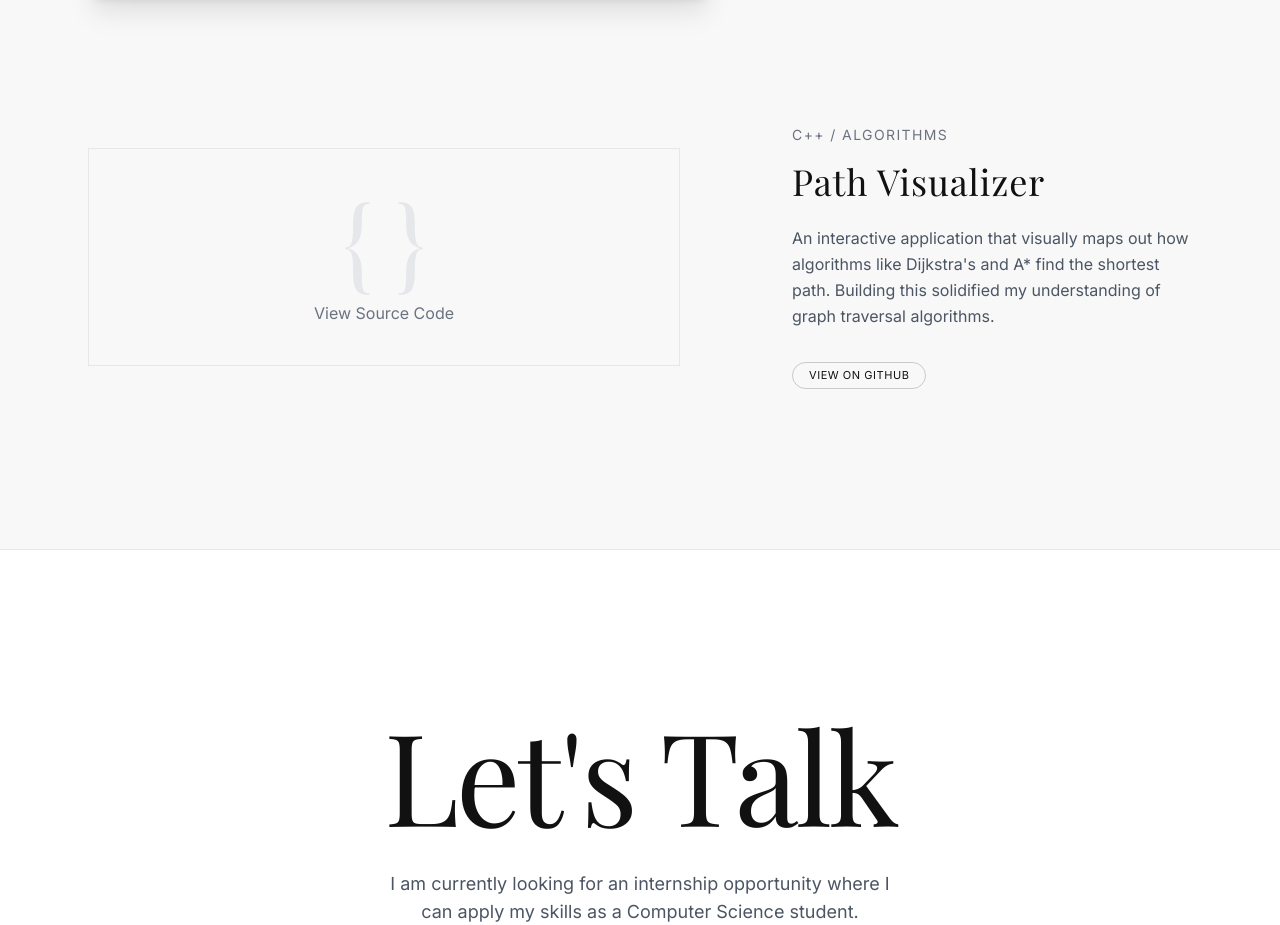
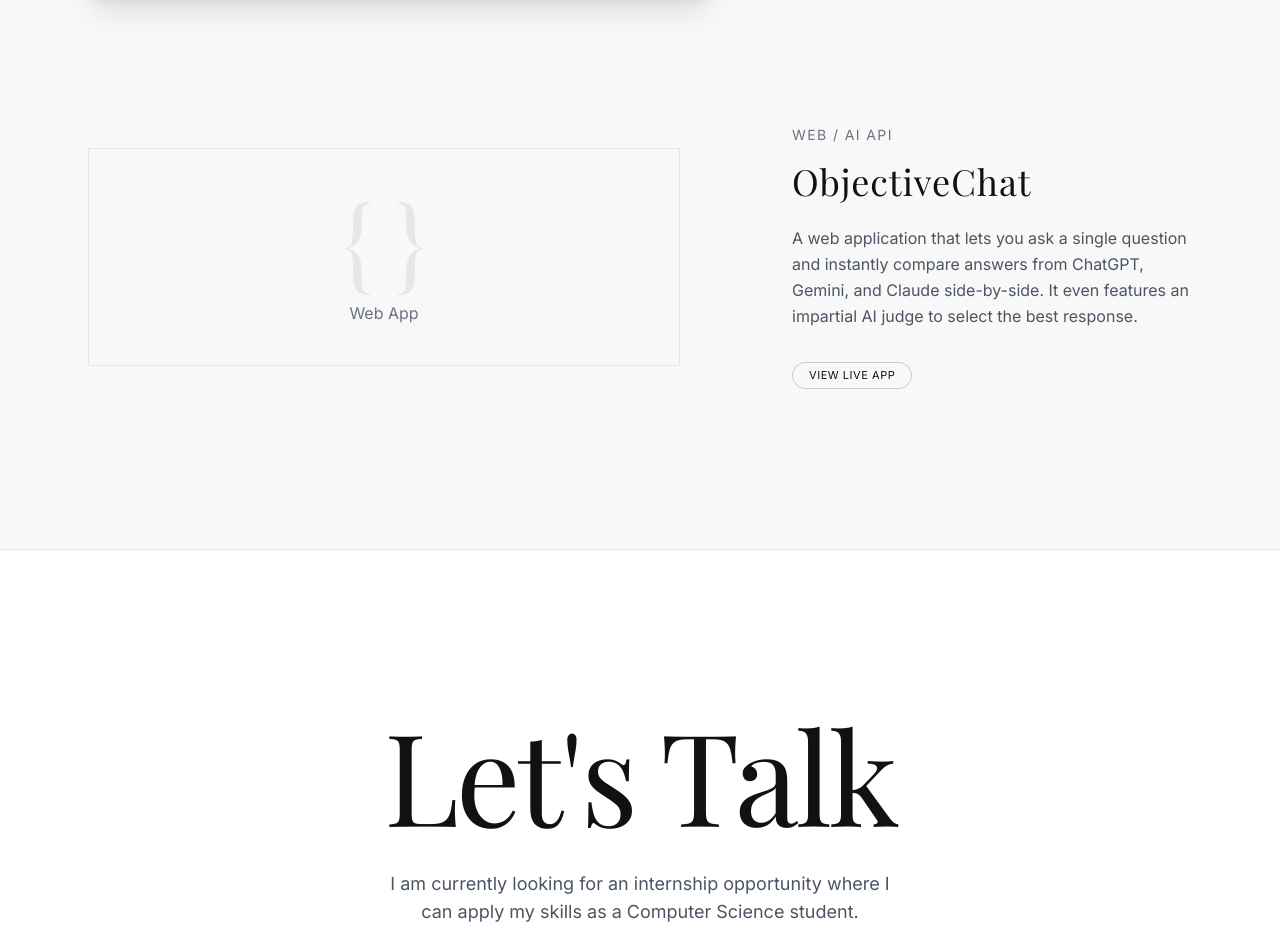
Before and after one commit to Diandra04/diandrainturire.github.io, a plain HTML site: page public/index.html in a window 1280 px wide. Shown: the part 2986-3911 px from the top of the page. Drawn offline with nearby package versions, Linux system fonts and the light colour scheme; a web font is replaced by a local one.

Commit message:
Add ObjectiveChat to projects

```diff
--- a/public/index.html
+++ b/public/index.html
@@ -234,21 +234,21 @@
                 </div>
             </div>
 
-            <!-- Project 2 (Text only, clean layout) -->
+            <!-- Project 2 (ObjectiveChat) -->
             <div class="grid grid-cols-1 md:grid-cols-12 gap-12 items-center group" data-aos="fade-up">
                 <div class="md:col-span-7 md:pr-8">
                     <div class="p-10 border border-gray-200 bg-[#f8f8f8] h-full flex flex-col justify-center items-center text-center">
                         <div class="font-display text-8xl text-gray-200 mb-4">{ }</div>
-                        <h4 class="font-sans text-gray-500">View Source Code</h4>
+                        <h4 class="font-sans text-gray-500">Web App</h4>
                     </div>
                 </div>
                 <div class="md:col-span-5 md:pl-8">
-                    <p class="font-sans text-sm tracking-widest text-gray-500 mb-4 uppercase">C++ / Algorithms</p>
-                    <h3 class="font-display text-4xl mb-6 tracking-wide">Path Visualizer</h3>
+                    <p class="font-sans text-sm tracking-widest text-gray-500 mb-4 uppercase">Web / AI API</p>
+                    <h3 class="font-display text-4xl mb-6 tracking-wide">ObjectiveChat</h3>
                     <p class="font-sans text-gray-600 leading-relaxed mb-8">
-                        An interactive application that visually maps out how algorithms like Dijkstra's and A* find the shortest path. Building this solidified my understanding of graph traversal algorithms.
+                        A web application that lets you ask a single question and instantly compare answers from ChatGPT, Gemini, and Claude side-by-side. It even features an impartial AI judge to select the best response.
                     </p>
-                    <a href="#" class="pill-nav inline-block">View on GitHub</a>
+                    <a href="https://objective-chat.vercel.app/" target="_blank" rel="noopener noreferrer" class="pill-nav inline-block">View Live App</a>
                 </div>
             </div>
         </section>
```
